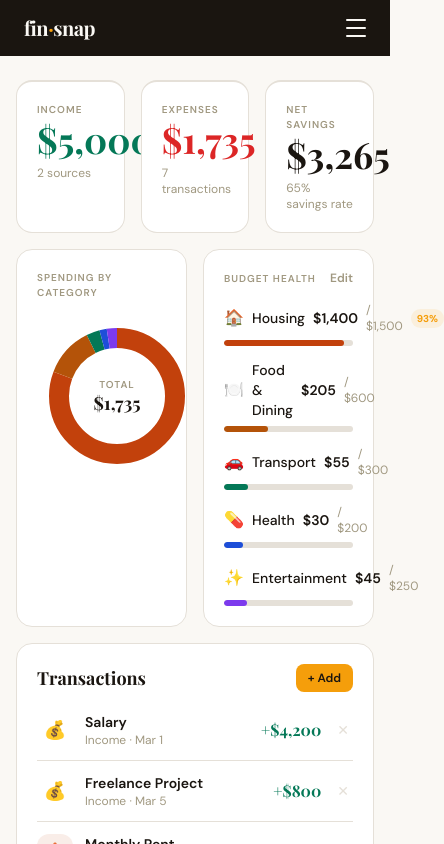
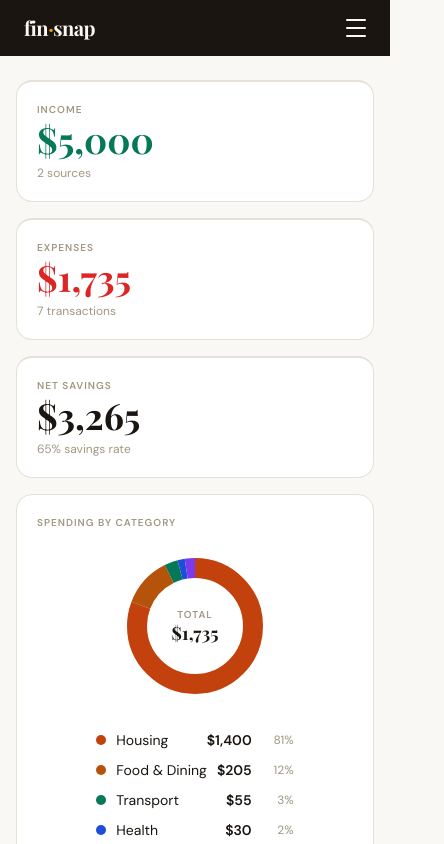
Before and after one commit to georgegoodluck/Fin-Snap, a Next.js app in the folder finsnap/: page / in a window 390 px wide. Shown: the top 844 px of the page, 444 px wide, since content can reach past the window. Built offline with nearby package versions, Linux system fonts and the light colour scheme.

Commit message:
feat: implement mobile first on doughnut chart

```diff
--- a/finsnap/app/page.tsx
+++ b/finsnap/app/page.tsx
@@ -61,7 +61,7 @@ export default function Home() {
             incomeCount={2}
             expenseCount={7}
           />
-          <div className="grid grid-cols-2 gap-4 mt-4">
+          <div className="grid grid-cols-1 md:grid-cols-2 gap-4 mt-4">
             <SpendingCard
               categorySpend={mockSpend}
               total={1735}
--- a/finsnap/components/finance/SpendingCard.tsx
+++ b/finsnap/components/finance/SpendingCard.tsx
@@ -25,10 +25,13 @@ export function SpendingCard({ categorySpend, total }: SpendingCardProps) {
 
   return (
     <div className="bg-card border border-border rounded-2xl p-5">
-      <span className="text-[10px] font-semibold uppercase tracking-widest text-muted block mb-4">
+      <span className="text-[10px] font-semibold uppercase tracking-widest
+                       text-muted block mb-4">
         Spending by Category
       </span>
-      <div className="flex items-center gap-6">
+
+      {/* Stack vertically on mobile, side by side on md+ */}
+      <div className="flex flex-col md:flex-row items-center gap-6">
         <DonutChart segments={segments} total={total} />
         <SpendingLegend items={legendItems} />
       </div>
--- a/finsnap/components/finance/StatsRow.tsx
+++ b/finsnap/components/finance/StatsRow.tsx
@@ -21,7 +21,7 @@ export function StatsRow({
   const savingsAccent = savings >= 0 ? "neutral" : "expense";
 
   return (
-    <div className="grid grid-cols-3 gap-4 mb-4">
+    <div className="grid grid-cols-1 sm:grid-cols-3 gap-4 mb-4">
       <StatCard
         label="Income"
         value={formatCurrency(income)}
```
